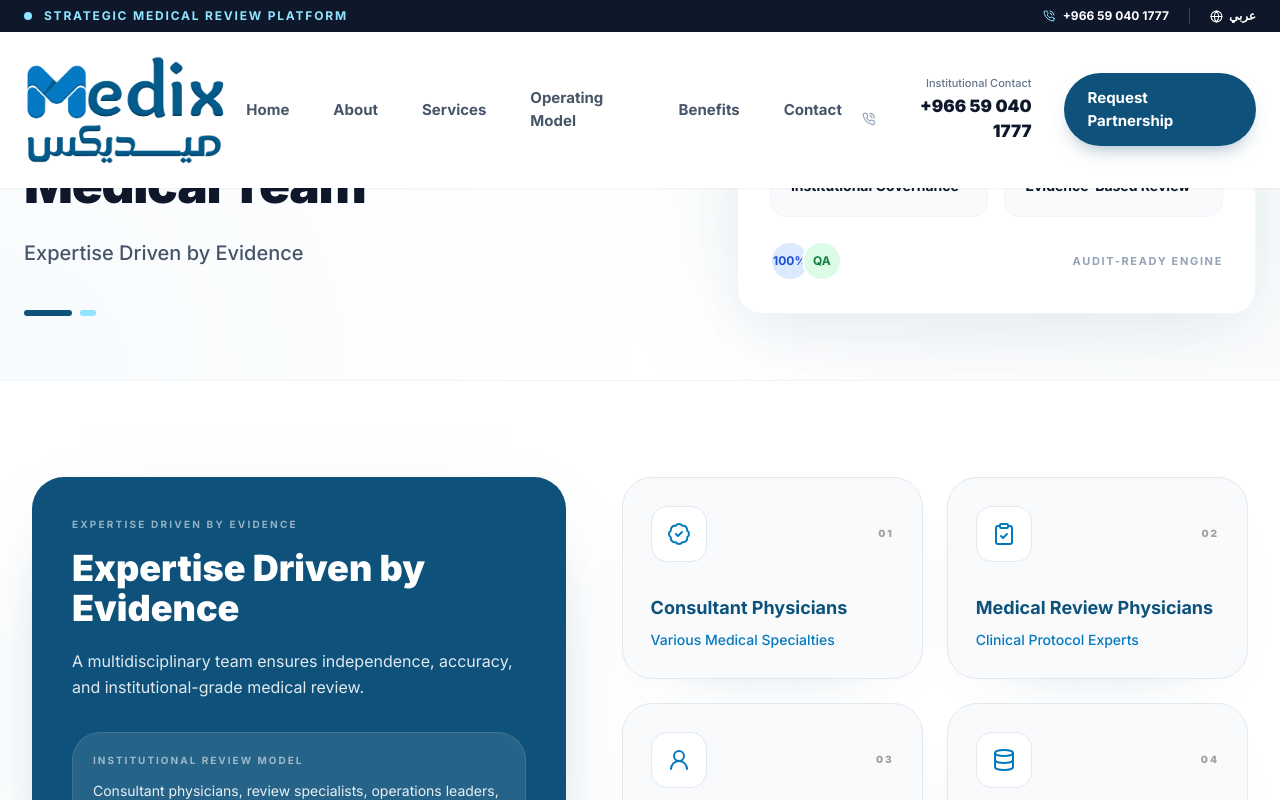
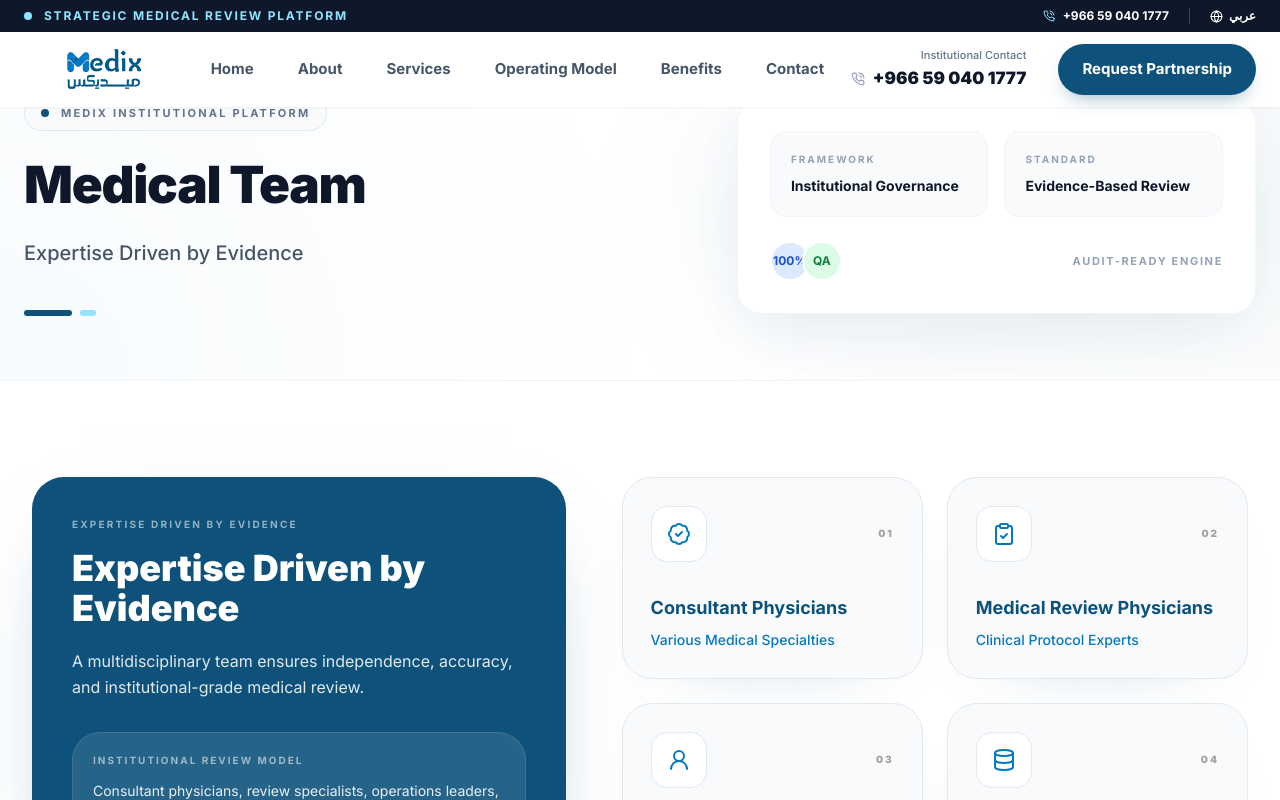
Before and after one commit to greenproksa1-cmyk/medix, a Next.js app: page /en/team in a window 1280 px wide. Shown: the top 800 px of the page. Built offline with nearby package versions, Linux system fonts and the light colour scheme.

Commit message:
Initial commit

```diff
--- a/src/components/Header.tsx
+++ b/src/components/Header.tsx
@@ -85,17 +85,17 @@
       </div>
 
       {/* Main navigation */}
-      <div className="mx-auto max-w-[1400px] px-6 py-4">
+      <div className="mx-auto max-w-[1400px] px-6 py-2 lg:py-3">
         <div className="flex items-center justify-between">
 
           {/* Logo Zone */}
-          <Link href={`/${locale}`} className="flex items-center group relative hover:opacity-95 transition-opacity py-1">
+          <Link href={`/${locale}`} className="flex items-center group relative hover:opacity-95 transition-opacity">
              <Image
                 src="/logo.png"
                 alt="Medix"
-                width={200}
-                height={75}
-                className="object-contain w-36 md:w-44 lg:w-52 h-auto"
+                width={160}
+                height={48}
+                className="object-contain w-28 md:w-36 lg:w-40 h-8 md:h-10 lg:h-11"
                 priority
              />
           </Link>
--- a/src/components/Hero.tsx
+++ b/src/components/Hero.tsx
@@ -37,7 +37,7 @@
   const telemetryBars = [62, 88, 48, 76, 58];
 
   return (
-    <section className="relative overflow-hidden pt-24 pb-24 lg:pt-28 lg:pb-28 border-b border-neutral-100 bg-white">
+    <section className="relative overflow-hidden pt-32 pb-24 lg:pt-44 lg:pb-28 border-b border-neutral-100 bg-white">
       <div className="absolute inset-0 bg-[radial-gradient(circle_at_top_left,#EAF4FA,transparent_42%)]" />
       <div className="absolute inset-0 bg-[radial-gradient(circle_at_75%_25%,rgba(5,121,189,0.10),transparent_28%)]" />
       <div className="absolute inset-0 bg-[linear-gradient(90deg,rgba(14,82,123,0.04)_1px,transparent_1px)] bg-[size:80px_80px] opacity-45" />
```
